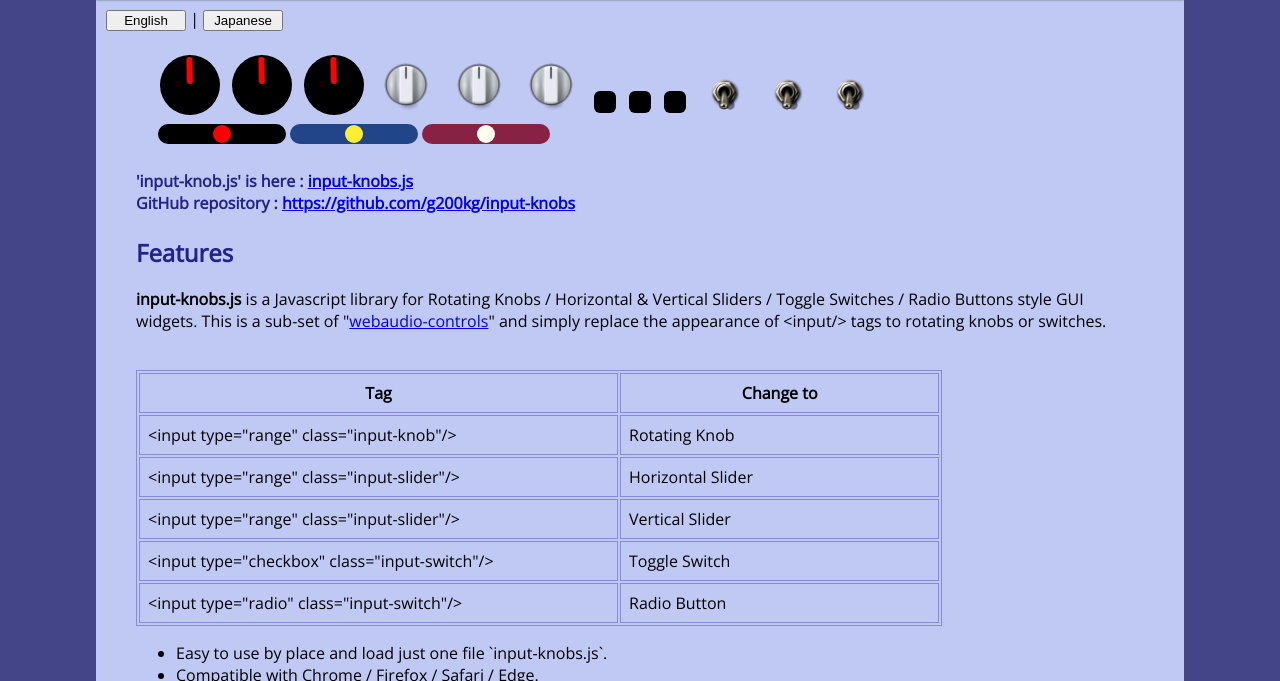
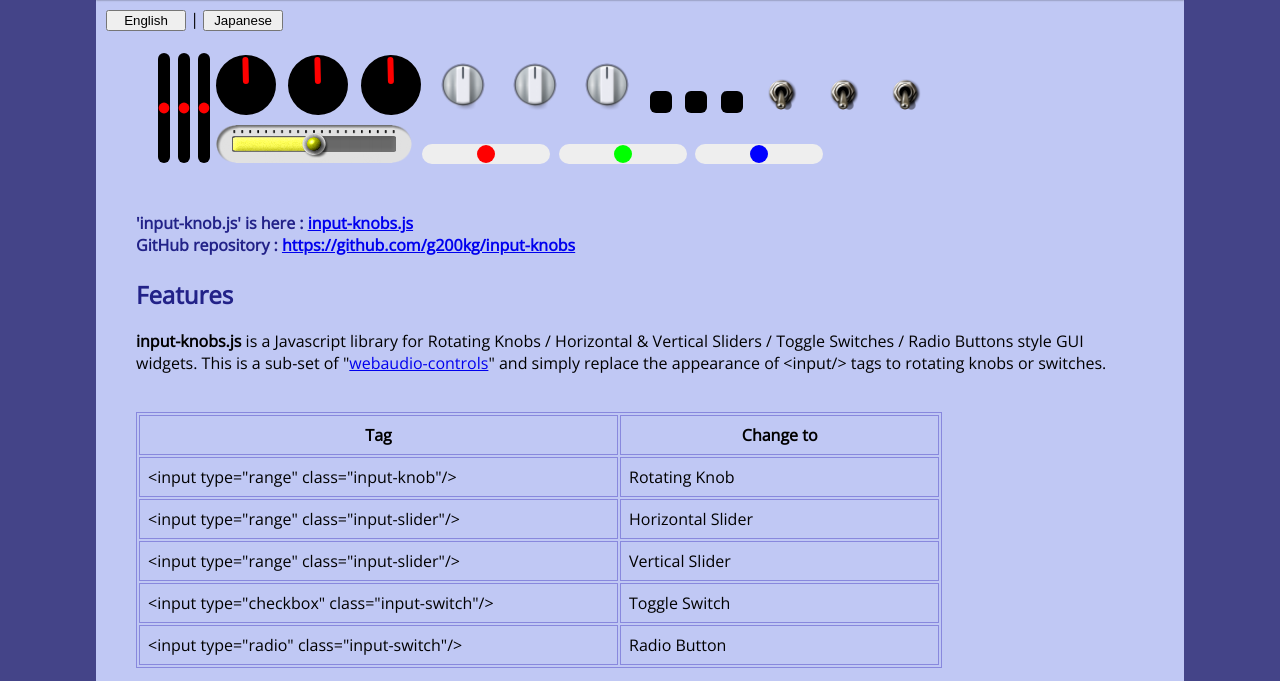
Before and after one commit to g200kg/input-knobs, a website: page index.html in a window 1280 px wide. Shown: the part 82-763 px from the top of the page. Drawn offline with nearby package versions, Linux system fonts and the light colour scheme.

Commit message:
update sample

```diff
--- a/index.html
+++ b/index.html
@@ -87,12 +87,21 @@ textarea{
   <div id="main">
 
   <div style="margin-left:20px">
+  <div style="float:left"/>
+    <input type="range" class="input-slider" data-height="110" data-width="12"/>
+    <input type="range" class="input-slider" data-height="110" data-width="12"/>
+    <input type="range" class="input-slider" data-height="110" data-width="12"/>
+  </div>
   <input type="range" class="input-knob"/> <input type="range" class="input-knob"/> <input type="range" class="input-knob"/>
   <input type="range" class="input-knob" data-src="./images/knob70.png" data-sprites="101"/> <input type="range" class="input-knob" data-src="./images/knob70.png" data-sprites="101"/> <input type="range" class="input-knob" data-src="./images/knob70.png" data-sprites="101"/>
   <input type="checkbox" class="input-switch"/> <input type="checkbox" class="input-switch"/> <input type="checkbox" class="input-switch"/>
   <input type="radio" name="groupA" class="input-switch" data-src="./images/switch_offon.png" data-diameter="50"/> <input type="radio" name="groupA" class="input-switch" data-src="./images/switch_offon.png" data-diameter="50"/> <input type="radio" name="groupA" class="input-switch" data-src="./images/switch_offon.png" data-diameter="50"/><br/>
-  <input type="range" class="input-slider"/><input type="range" class="input-slider" data-bgcolor="#248" data-fgcolor="#fe3"/><input type="range" class="input-slider" data-bgcolor="#824" data-fgcolor="#ffe"/>
+  <input type="range" class="input-slider" data-width="200" data-height="40" data-sprites="51" data-src="./images/slider3.png"/>
+  <input type="range" class="input-slider" data-bgcolor="#eee"/>
+  <input type="range" class="input-slider" data-bgcolor="#eee" data-fgcolor="#0f0"/>
+  <input type="range" class="input-slider" data-bgcolor="#eee" data-fgcolor="#00f"/>
   </div>
+  <br clear="both"/>
 <h4>'input-knob.js' is here : <a href="input-knobs.js">input-knobs.js</a><br/>
 GitHub repository : <a href="https://github.com/g200kg/input-knobs">https://github.com/g200kg/input-knobs</a></h4>
   <h2>Features</h2>
--- a/input-knobs.js
+++ b/input-knobs.js
@@ -91,7 +91,7 @@ window.addEventListener("load",function(){
     if(!bg) bg="#000";
     if(el.className.indexOf("input-knob")>=0)
       el.itype="k";
-    el.sensex=el.sensey=128;
+    el.sensex=el.sensey=200;
     switch(el.itype){
     case "k":
       if(!d) d=64;
```
Also changed, not shown: images/sample.png.
